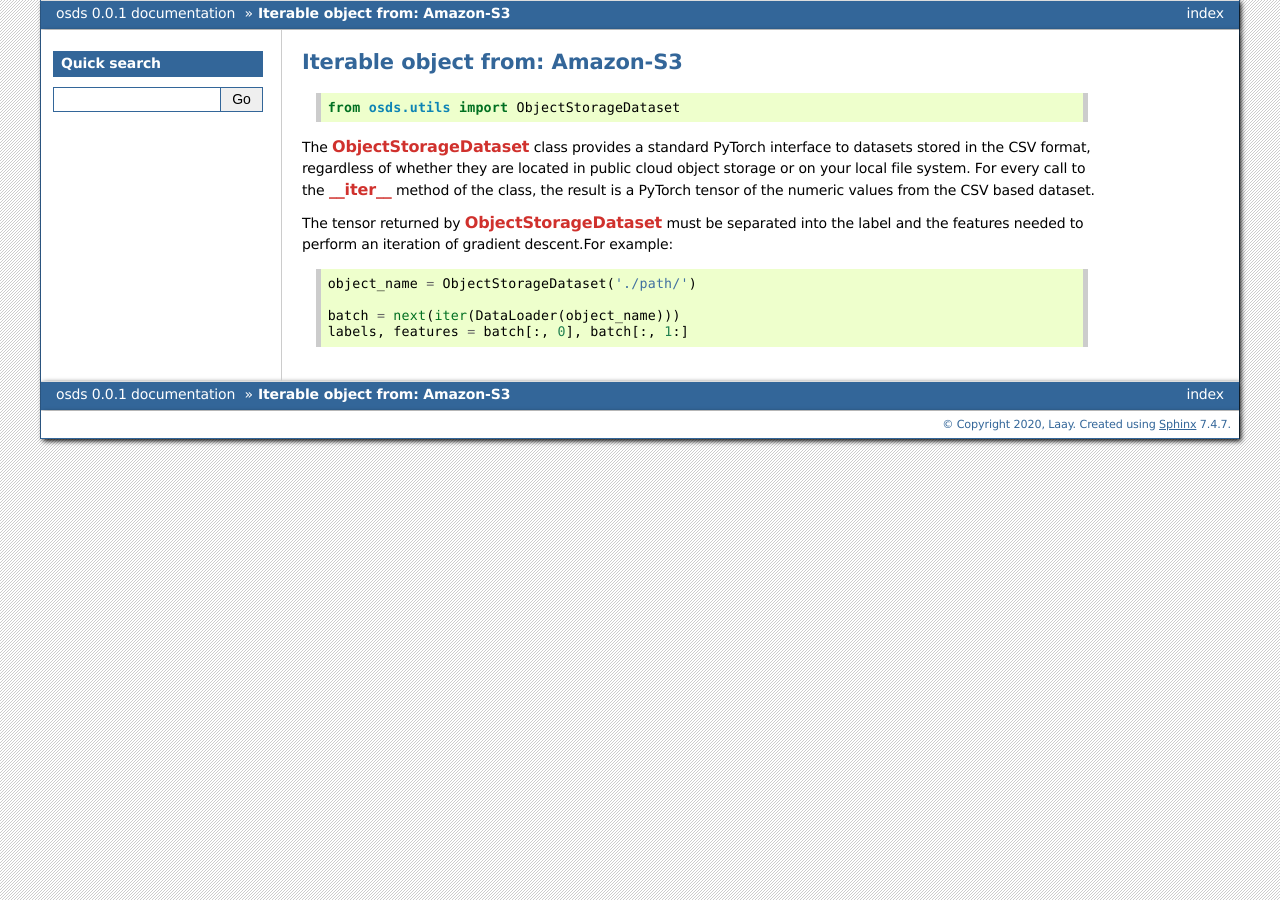
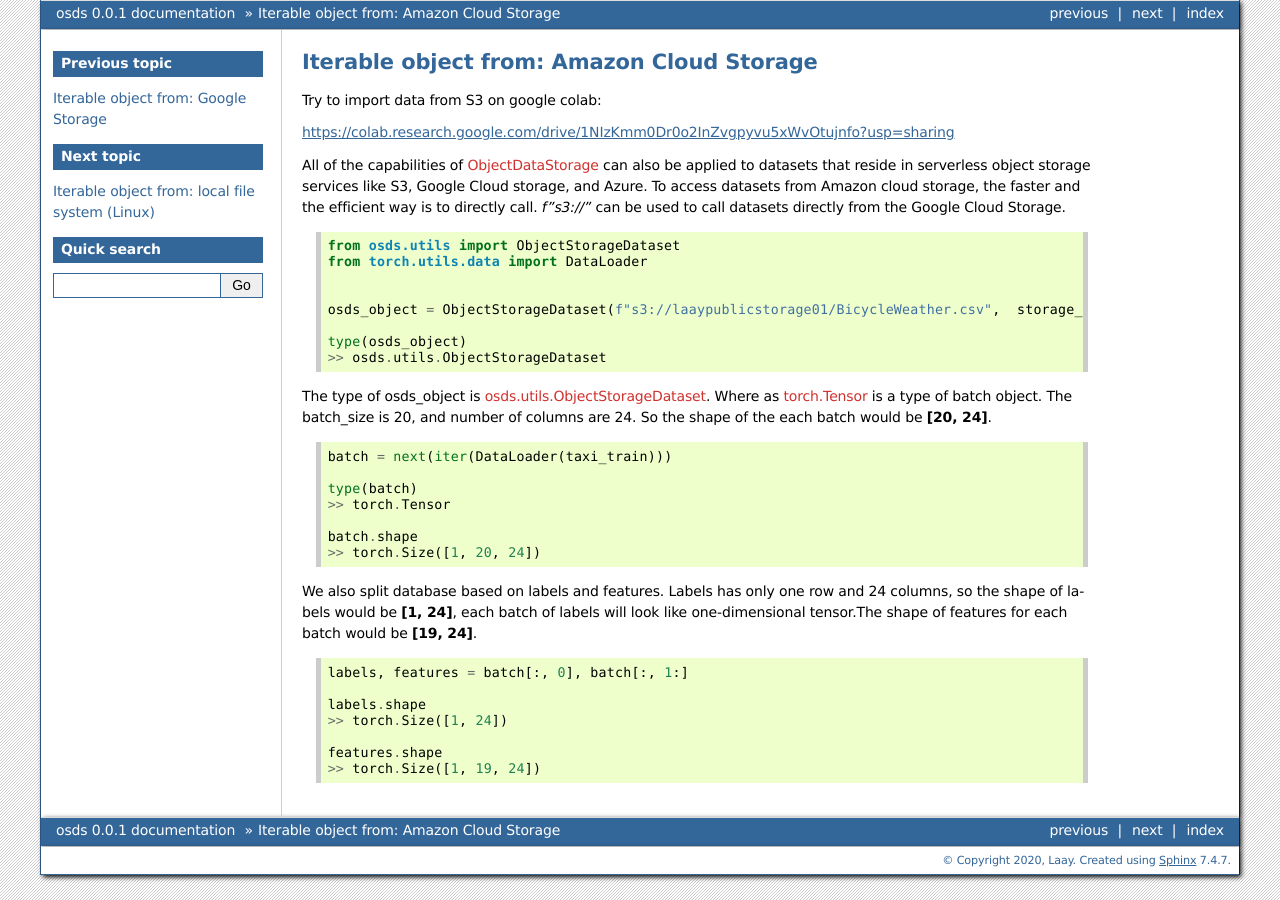
Before and after one commit to osipov/osds, a Sphinx documentation site: the page built from docs/source/aws.rst, in a window 1280 px wide. Built offline with Sphinx 7.4.7, drawn with Linux system fonts in a browser that asks for light colours.

```diff
--- a/docs/source/aws.rst
+++ b/docs/source/aws.rst
@@ -1,9 +1,10 @@
-**Iterable object from: Amazon-S3**
-====================================
+Iterable object from: Amazon Cloud Storage
+===========================================
 
 .. raw:: html
 
-    <style> .red {color:#D0312D; font-weight:bold; font-size:16px} </style>
+    <style> .red {color:#D0312D;  font-size:14px} </style>
+    <style> .red {color:#D0312D;  font-size:14px} </style>
 
 .. role:: indexred
 .. role:: red
@@ -11,26 +12,48 @@
 .. toctree::
    :maxdepth: 2
 
+Try to import data from S3 on google colab:
 
+https://colab.research.google.com/drive/1NIzKmm0Dr0o2InZvgpyvu5xWvOtujnfo?usp=sharing
+
+
+All of the capabilities of :red:`ObjectDataStorage` can also be applied to datasets that reside in serverless object storage services like S3, Google Cloud storage, and Azure. To access datasets from Amazon cloud storage, the faster and the efficient way is to directly call. *f"s3://"*  can be used to call datasets directly from the Google Cloud Storage.
+
+.. testcode::
+
+    from osds.utils import ObjectStorageDataset
+    from torch.utils.data import DataLoader
+
+
+    osds_object = ObjectStorageDataset(f"s3://laaypublicstorage01/BicycleWeather.csv",  storage_options = {'anon' : False }, batch_size = 20, eager_load_batches=False)
+
+    type(osds_object)
+    >> osds.utils.ObjectStorageDataset
+
+
+
+The type of osds_object is :red:`osds.utils.ObjectStorageDataset`. Where as :red:`torch.Tensor` is a type of batch object. The batch_size is 20, and number of columns are 24. So the shape of the each batch would be **[20, 24]**.
 
 
 .. testcode::
 
-    from osds.utils import ObjectStorageDataset
+    batch = next(iter(DataLoader(taxi_train)))
+
+    type(batch)
+    >> torch.Tensor
+
+    batch.shape
+    >> torch.Size([1, 20, 24])
 
 
-
-The :red:`ObjectStorageDataset` class provides a standard PyTorch interface to datasets stored in the CSV
-format, regardless of whether they are located in public cloud object storage or on your local file
-system. For every call to the :red:`__iter__` method of the class, the result is a PyTorch tensor of the
-numeric values from the CSV based dataset.
-
-The tensor returned by :red:`ObjectStorageDataset` must be separated into the label and the features needed to perform an
-iteration of gradient descent.For example:
+We also split database based on labels and features. Labels has only one row and 24 columns, so the shape of labels would be **[1, 24]**, each batch of labels will look like one-dimensional tensor.The shape of features for each batch would be **[19, 24]**.
 
 .. testcode::
 
-     object_name = ObjectStorageDataset('./path/')
+   labels, features = batch[:, 0], batch[:, 1:]
 
-     batch = next(iter(DataLoader(object_name)))
-     labels, features = batch[:, 0], batch[:, 1:]
+   labels.shape
+   >> torch.Size([1, 24])
+
+   features.shape
+   >> torch.Size([1, 19, 24])
--- a/docs/source/index.rst
+++ b/docs/source/index.rst
@@ -53,8 +53,10 @@ Use Cases
 .. toctree::
    :maxdepth: 2
 
+   gcs
+   aws
    linux
-   gcs
+   windows
 
 Indices
 ----------------
```
Also changed, not shown: docs/source/windows.rst (added, +54 -0 lines).
